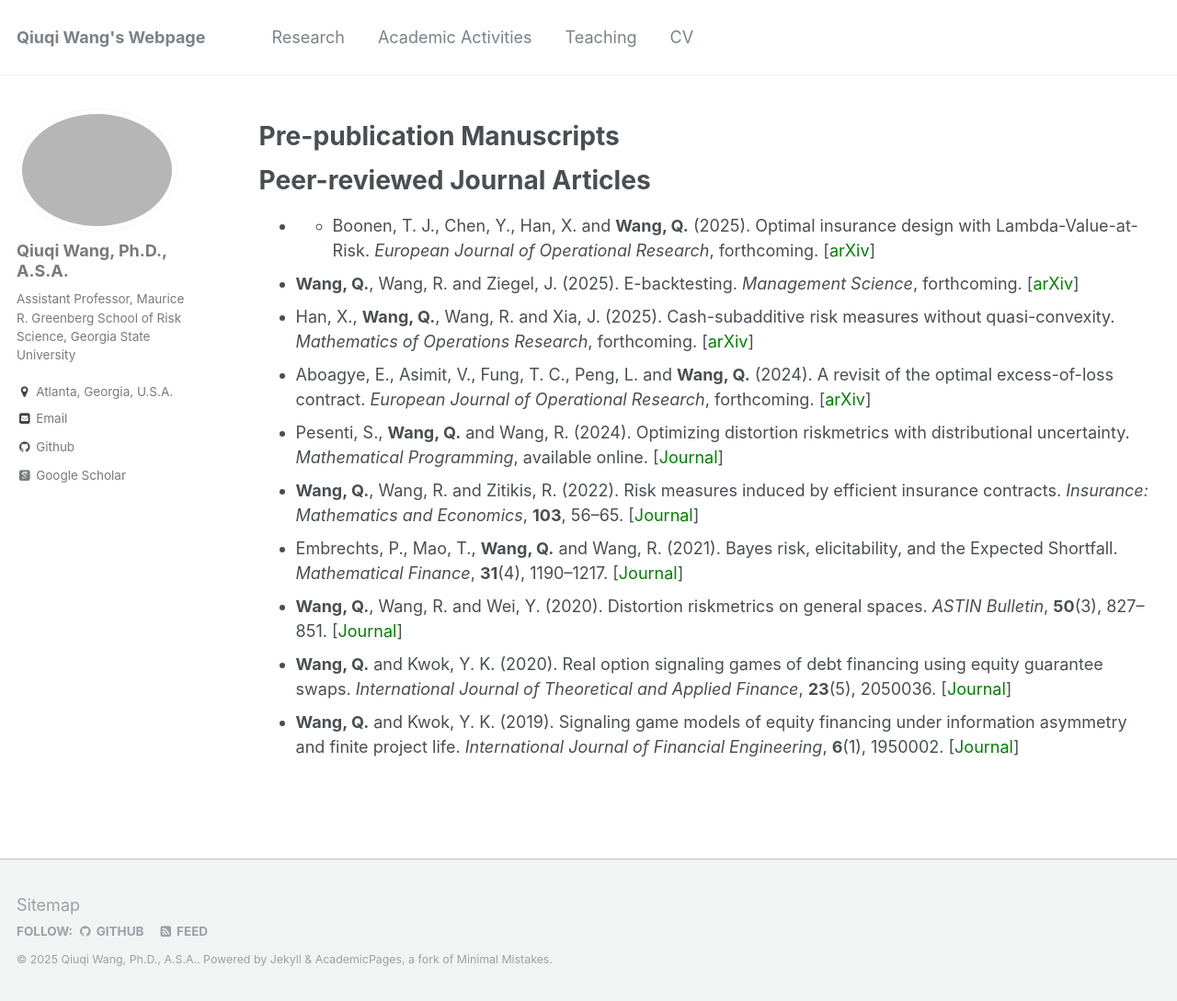
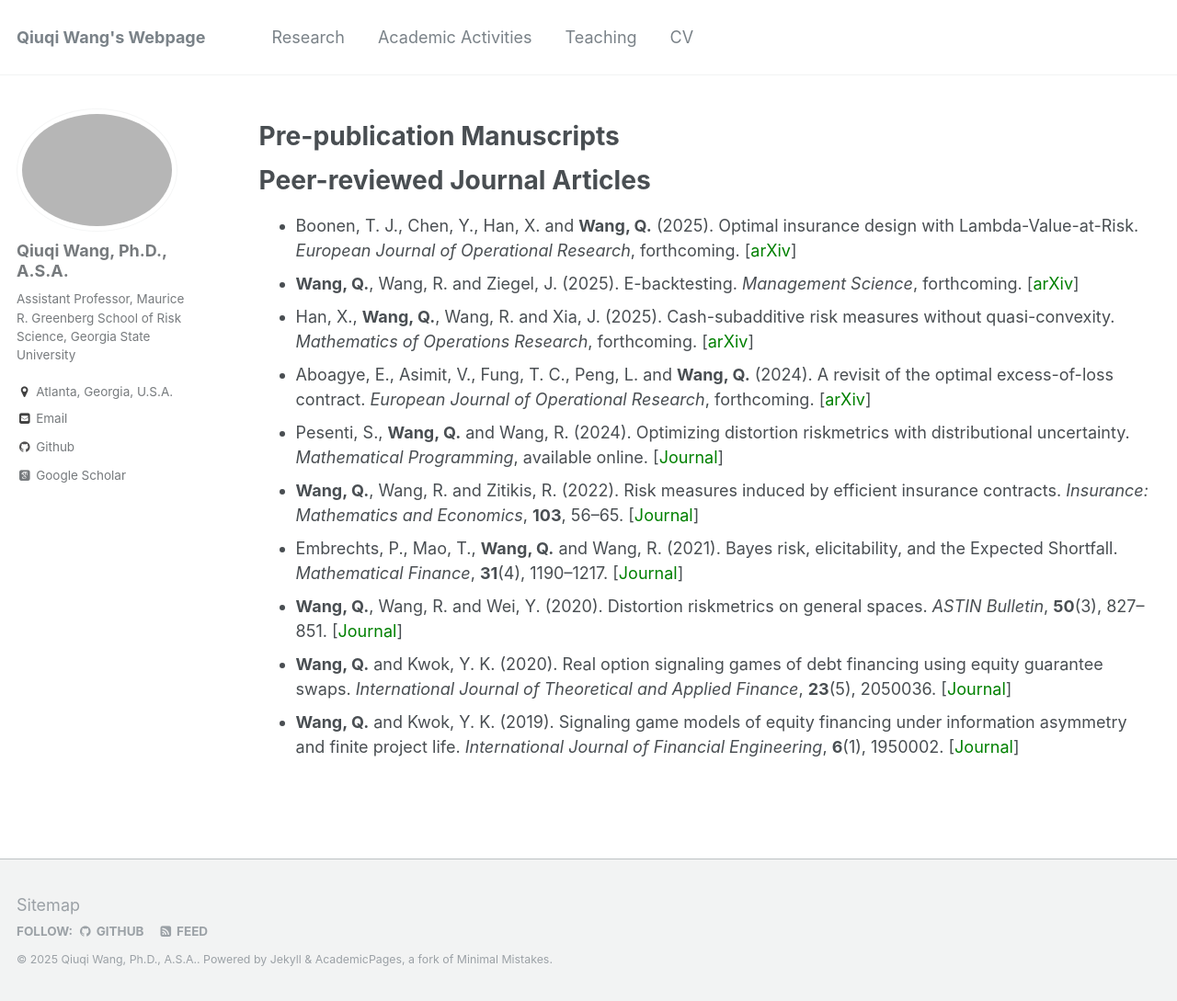
Before and after one commit to qwangan/qwangan.github.io, a Jekyll site: the page built from _pages/publications.md, in a window 1280 px wide and 1089 px high. Shown: the whole window at 92% size. Built offline with Jekyll 4.4.1, drawn with Linux system fonts in a browser that asks for light colours; some web fonts are replaced.

Commit message:
Update publications.md

```diff
--- a/_pages/publications.md
+++ b/_pages/publications.md
@@ -9,7 +9,7 @@
 
 
 # Peer-reviewed Journal Articles
-* * Boonen, T. J., Chen, Y., Han, X. and **Wang, Q.** (2025). Optimal insurance design with Lambda-Value-at-Risk. *European Journal of Operational Research*, forthcoming. [[<span style="color:green">arXiv</span>]](https://arxiv.org/abs/2408.09799)
+* Boonen, T. J., Chen, Y., Han, X. and **Wang, Q.** (2025). Optimal insurance design with Lambda-Value-at-Risk. *European Journal of Operational Research*, forthcoming. [[<span style="color:green">arXiv</span>]](https://arxiv.org/abs/2408.09799)
 * **Wang, Q.**, Wang, R. and Ziegel, J. (2025). E-backtesting. *Management Science*, forthcoming. [[<span style="color:green">arXiv</span>]](https://arxiv.org/abs/2209.00991)
 * Han, X., **Wang, Q.**, Wang, R. and Xia, J. (2025). Cash-subadditive risk measures without quasi-convexity. *Mathematics of Operations Research*, forthcoming. [[<span style="color:green">arXiv</span>]](https://arxiv.org/abs/2110.12198#)
 * Aboagye, E., Asimit, V., Fung, T. C., Peng, L. and **Wang, Q.** (2024). A revisit of the optimal excess-of-loss contract. *European Journal of Operational Research*, forthcoming. [[<span style="color:green">arXiv</span>]](https://arxiv.org/abs/2405.00188)
```
